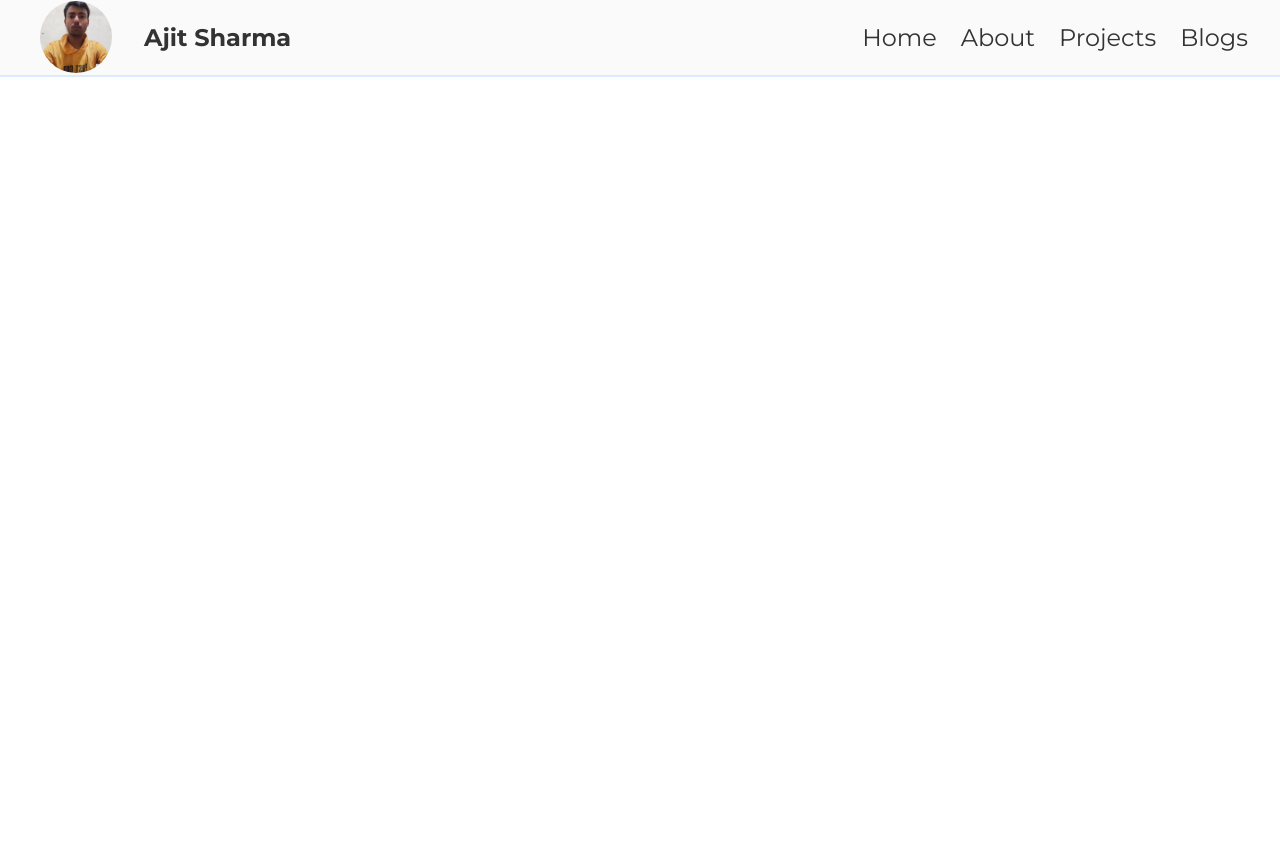
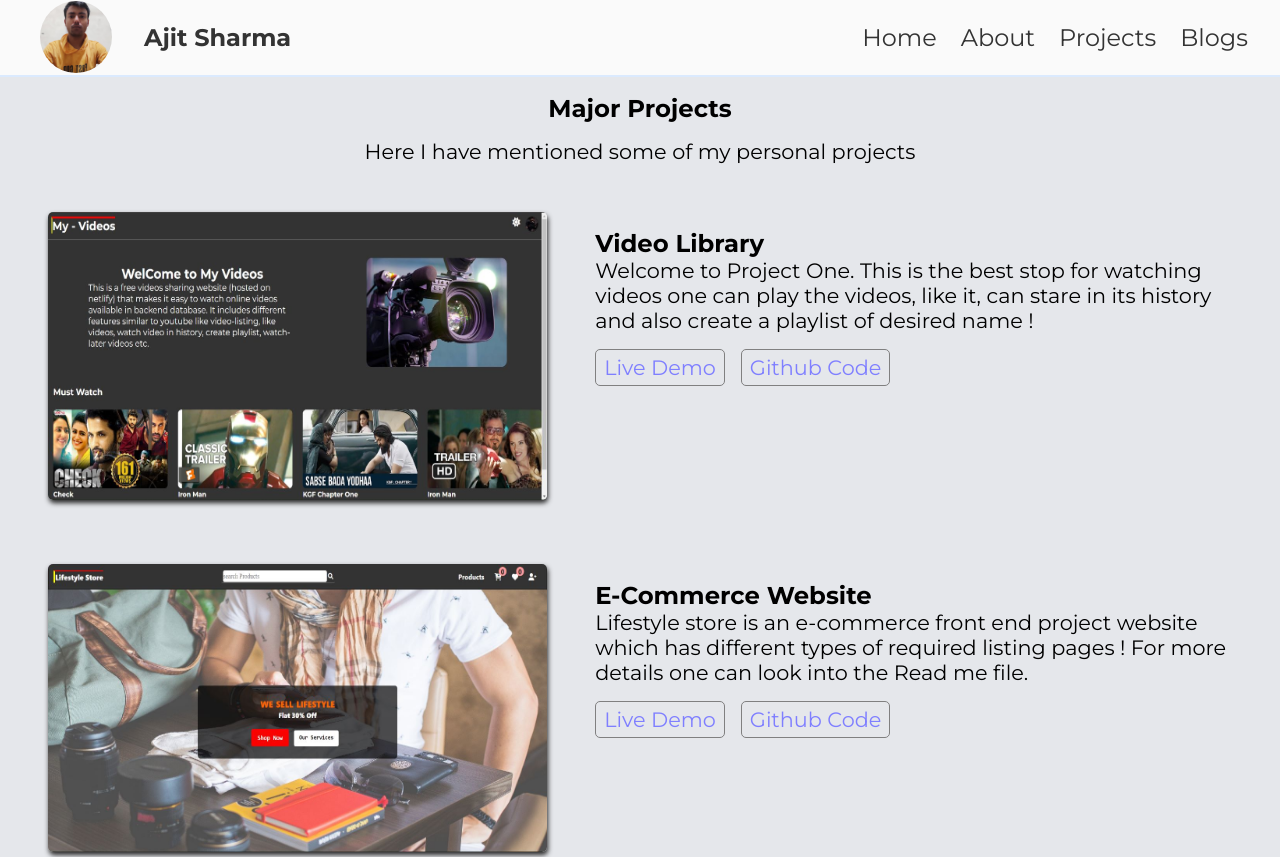
Before and after one commit to ajit-sharmaGH/portfolio, a React (Create React App) app: page /major_projects in a window 1280 px wide. Shown: the top 857 px of the page. Before the commit the page ends 800 px from the top, so only its background shows below. Built offline with nearby package versions, Linux system fonts and the light colour scheme.

Commit message:
feat : created a model link and styled it on hover

```diff
--- a/src/App.js
+++ b/src/App.js
@@ -2,7 +2,7 @@ import { HeaderComponent } from "./component/header/header";
 import { HomeComponent } from "./pages/home/home";
 import { BrowserRouter as Router, Routes, Route } from "react-router-dom";
 import { About } from "./pages/about/about";
-import { ProjectComponent } from "./pages/project/project";
+import { MajorProjectComponent } from "./pages/project/majorProject";
 import { BlogComponent } from "./pages/blog/blog";
 function App() {
   return (
@@ -13,7 +13,7 @@ function App() {
       <Routes>
         <Route path="/" element = {<HomeComponent />} />
         <Route path="/about" element = {<About />} />
-        <Route path="/project" element = {<ProjectComponent />} />
+        <Route path="/major_projects" element = {<MajorProjectComponent />} />
         <Route path="/blog" element = {<BlogComponent />} />
       </Routes>
      </Router>
--- a/src/component/data/data.js
+++ b/src/component/data/data.js
@@ -11,13 +11,18 @@ export const navbarListing = [{
 }, {
     id: 3,
     name: "Projects",
-    link: "/project",
-    color: "blue"
+    // link: "/project",
+    color: "blue",
+    miniLink: "/mini_projects",
+    majorLink: "/major_projects",
+    miniName: "Mini Project",
+    majorName: "Major Projects"
 }, {
     id: 4,
     name: "Blogs",
     link: "/blog",
-    color: "blue"
+    color: "blue",
+
 }]
 
 export const mySkills = [{
--- a/src/component/header/header.css
+++ b/src/component/header/header.css
@@ -14,12 +14,42 @@
     background-size: cover;
 }
 
+.project-model {
+    visibility: hidden;
+    position: absolute;
+    transition: 0.4s ease-out;
+    transition-duration: 0.3s;
+    /* margin-top: 1rem; */
+    /* padding-bottom: 5px;
+    padding-left: 8px;
+    padding-right: 5px;
+    padding-top: 1rem; */
+    padding: 1rem 5px 5px 8px;
+    right: 3.43rem;
+    background-color: var(--secondary-bg-color);
+}
+
+.model-link-styling,
 .link-styling {
     text-decoration: none;
     color: var(--nav-color);
     margin-right: 1.5rem;
 }
 
+.model-link-styling {
+    margin-right: 0;
+    font-size: 1.4rem;
+}
+
+.model-link-styling:hover,
 .link-styling:hover {
     color: var(--logo-color);
 }
+
+.project-model:hover {
+    visibility: visible;
+}
+
+.link-styling:hover+.project-model {
+    visibility: visible;
+}
--- a/src/component/header/header.js
+++ b/src/component/header/header.js
@@ -15,11 +15,23 @@ const HeaderComponent = () => {
       <ul className="flex-wrap fs-xs">
         {navbarListing.map((item) => {
           return (
-            <ul key={item.id}>
+            <div key={item.id}>
               <Link to={item.link} className="link-styling">
                 {item.name}
               </Link>
-            </ul>
+              <div className="project-model">
+                <p>
+                  <Link to={item.miniLink} className="model-link-styling">
+                    {item.miniName}
+                  </Link>
+                </p>
+                <p>
+                  <Link to={item.majorLink} className="model-link-styling">
+                    {item.majorName}
+                  </Link>
+                </p>
+              </div>
+            </div>
           );
         })}
       </ul>
--- /dev/null
+++ b/src/pages/project/majorProject.js
@@ -0,0 +1,44 @@
+import { projectData } from "../../component/data/data";
+import "./project.css";
+const MajorProjectComponent = () => {
+  return (
+    <section className="project-section">
+      <div className="flex-col-center">
+        <h3 className="mt-1 mb-1"> Major Projects </h3>{" "}
+        <p className="txt-align-center">
+          {" "}
+          Here I have mentioned some of my personal projects{" "}
+        </p>{" "}
+      </div>{" "}
+      <div className="project-child">
+        {" "}
+        {projectData.map((item) => {
+          return (
+            <div className="project-component mb-1" key={item.id}>
+              <img
+                src={item.img}
+                className="project-images mt-2"
+                alt="projectImage"
+              />
+              <aside className="flex-col">
+                <h3 className=""> {item.title} </h3>{" "}
+                <span> {item.description} </span>{" "}
+                <span className="project-anchor-tag mt-1 flex-wrap">
+                  <a href={item.liveLink} target="_blank" rel="noreferrer">
+                    {" "}
+                    Live Demo{" "}
+                  </a>{" "}
+                  <a href={item.GithubLink} target="_blank" rel="noreferrer">
+                    {" "}
+                    Github Code{" "}
+                  </a>{" "}
+                </span>{" "}
+              </aside>{" "}
+            </div>
+          );
+        })}{" "}
+      </div>{" "}
+    </section>
+  );
+};
+export { MajorProjectComponent };
--- a/src/pages/project/project.css
+++ b/src/pages/project/project.css
@@ -4,13 +4,14 @@
     flex-direction: column;
     align-items: center;
     font-size: 1.3rem;
-    background-image: url("https://d33wubrfki0l68.cloudfront.net/daac8858fd4a0ccea44f59dfd079c3c16c263f33/c157c/assets/svg/common-bg.svg");
+    background-color: var(--light-gray);
+    /* background-image: url("https://d33wubrfki0l68.cloudfront.net/daac8858fd4a0ccea44f59dfd079c3c16c263f33/c157c/assets/svg/common-bg.svg"); */
 }
 
 .project-images {
     height: 18rem;
     width: 40%;
-    margin-left: 2rem;
+    margin: 1rem 2rem;
     border-radius: 5px;
     background-size: 100% 100%;
     box-shadow: 1px 3px 5px var(--dark-tertiary);
@@ -22,8 +23,8 @@
 }
 
 .project-child aside:nth-child(2) {
-    width: 45%;
-    margin: 2rem 1rem 2rem auto;
+    width: 55%;
+    margin: 2rem 1rem;
 }
 
 .project-anchor-tag>a {
--- a/src/pages/project/project.js
+++ /dev/null
@@ -1,34 +0,0 @@
-import { projectData } from "../../component/data/data";
-import "./project.css";
-const ProjectComponent = () => {
-  return (
-    <section className="project-section">
-        <div className="flex-col-center">
-      <h3 className="mt-1 mb-1">Projects</h3>
-      <p className="txt-align-center">Here I have mentioned some of my personal projects</p>
-      </div>
-      <div className="project-child">
-        {projectData.map((item) => {
-          return (
-            <div className="project-component mb-1" key={item.id}>
-              <img
-                src={item.img}
-                className="project-images mt-2"
-                alt="projectImage"
-              />
-              <aside className="flex-col">
-                <h3 className="">{item.title} </h3>
-                <span>{item.description}</span>
-                <span className="project-anchor-tag mt-1 flex-wrap">
-                 <a href={item.liveLink} target="_blank" rel="noreferrer" >Live Demo</a>
-                  <a href={item.GithubLink} target="_blank" rel="noreferrer">Github Code</a>
-                </span>
-              </aside>
-            </div>
-          );
-        })}
-      </div>
-    </section>
-  );
-};
-export { ProjectComponent };
```
